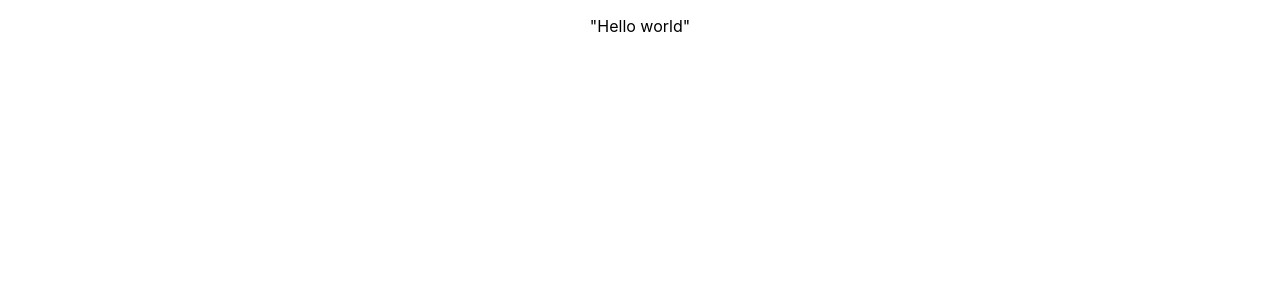
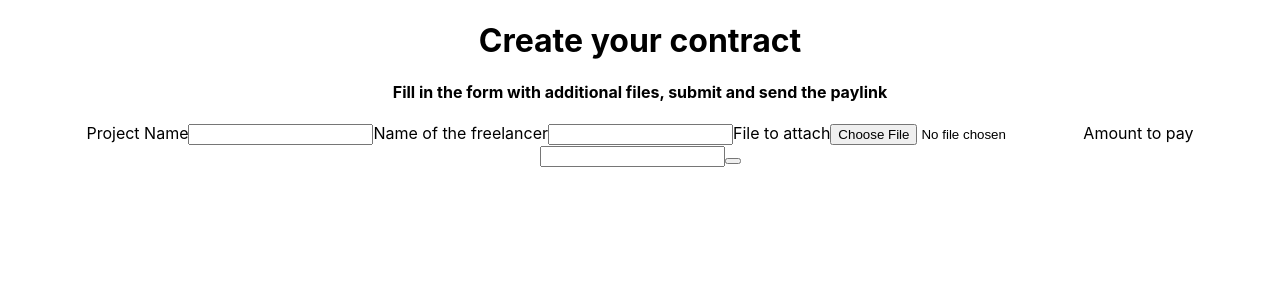
Before and after one commit to ethan0905/PBW_Hackathon_2023, a React (Create React App) app in the folder app/: page /createcontract in a window 1280 px wide. Shown: the top 300 px of the page. Built offline with nearby package versions, Linux system fonts and the light colour scheme.

Commit message:
begin createcontract

```diff
--- a/app/src/components/createcontract/CreateContract.jsx
+++ b/app/src/components/createcontract/CreateContract.jsx
@@ -3,7 +3,19 @@ import React from "react";
 const CreateContract = () => {
     return (
         <div>
-            <p>"Hello world"</p>
+            <form>
+                <h1>Create your contract</h1>
+                <h4>Fill in the form with additional files, submit and send the paylink</h4>
+                <label>Project Name</label>
+                <input type="text"/>
+                <label>Name of the freelancer</label>
+                <input type="text"/>
+                <label>File to attach</label>
+                <input type="file"/>
+                <label>Amount to pay</label>
+                <input type="text"/>
+                <button></button>
+            </form>
         </div>
     );
     }
--- a/app/src/components/login/Login.jsx
+++ b/app/src/components/login/Login.jsx
@@ -5,7 +5,8 @@ import CreateContract from '../createcontract/CreateContract';
 const Login = () => {
     return (
         <div>
-            <p>Login page</p>
+            <h1>Login</h1>
+            <p>Enter your email address and we will send you a link to access to your personal area.</p>
         </div>
     );
     }
```
